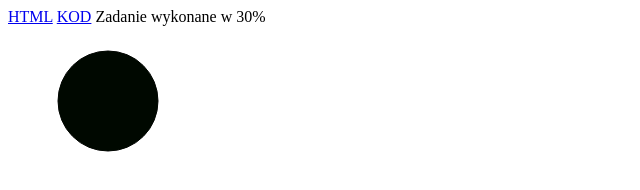
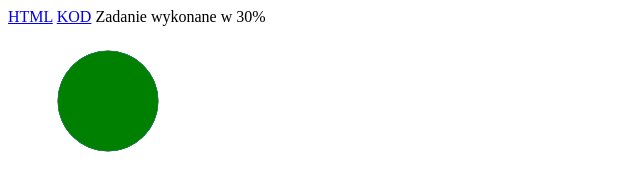
Before and after one commit to MatBebenek/PG2D, a plain HTML site: page index.html in a window 1280 px wide. Shown: the whole page, without its empty margins (0-640 px from the left). Drawn offline with Linux system fonts and the light colour scheme.

Commit message:
Wykonanie pierwszego punktu - zmiana kolorów

```diff
--- a/index.html
+++ b/index.html
@@ -19,8 +19,13 @@
 </body>
 
 <script>
-    var color = "#000800";
+    var color = "#008000";
     var color2 = "#3498db";
+
+    function drawing() {
+        ctx.fillStyle = ctx.fillStyle === color ? color2 : color;
+        ctx.fill();
+    }
 
     var c = document.getElementById("myCanvas");
     var ctx = c.getContext("2d");
@@ -30,6 +35,9 @@
     ctx.fillStyle = color;
     ctx.fill();
 
+    window.requestAnimationFrame(drawing);
+    setInterval(drawing,1000);
+
 </script>
 
 </html>
```
